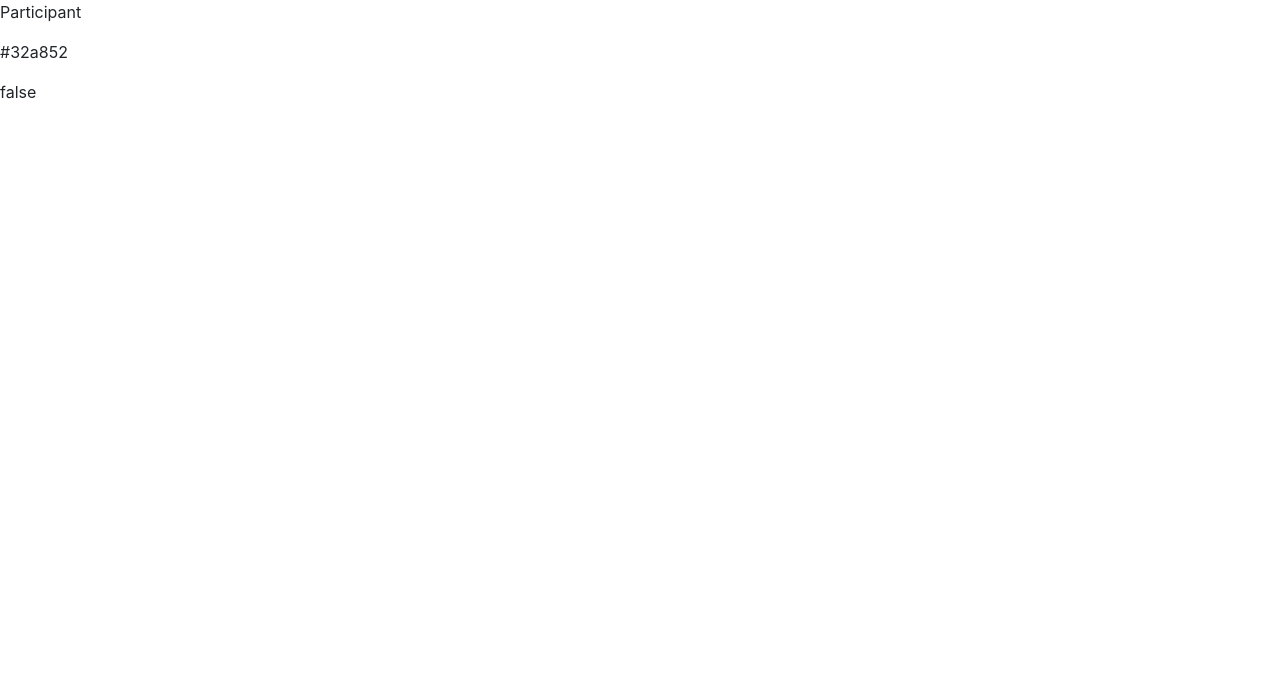
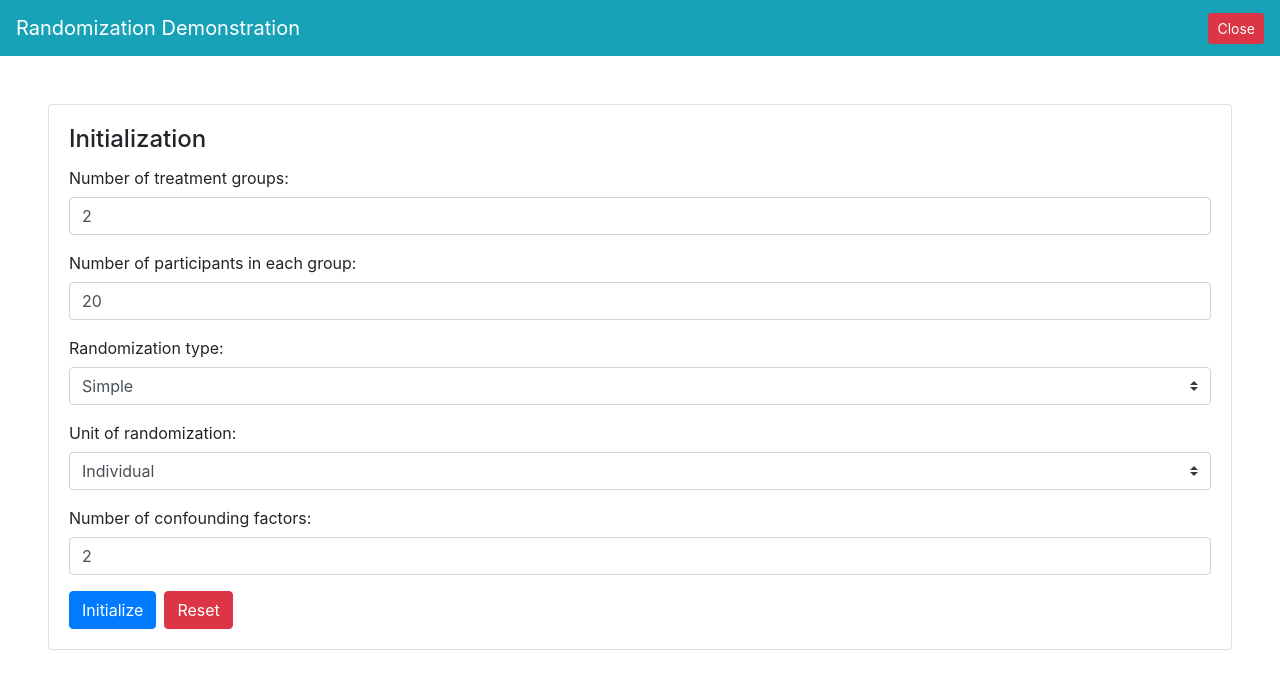
Before and after one commit to connorf25/randomization-visualization, a Vue app: page / in a window 1280 px wide. Shown: the top 688 px of the page. Built offline with nearby package versions, Linux system fonts and the light colour scheme.

Commit message:
feat: Basic form layout and close button

```diff
--- a/src/App.vue
+++ b/src/App.vue
@@ -1,16 +1,39 @@
 <template>
 	<div id="app">
-		<BaseParticipant color="#32a852" :isCluster="false" />
+		<!-- Navbar -->
+		<b-navbar toggleable="lg" type="dark" variant="info">
+			<b-navbar-brand href="#">Randomization Demonstration</b-navbar-brand>
+			<b-navbar-nav class="ml-auto">
+				<b-button @click="info = null" size="sm" variant="danger" class="my-2 my-sm-0">Close</b-button>
+			</b-navbar-nav>
+		</b-navbar>
+		<!-- Initialization form -->
+		<div v-if="!info">
+			<b-card title="Initialization" class="m-5">
+				<TheInitializationForm @submit="info = $event" />
+			</b-card>
+		</div>
+		<!-- Main layout -->
+		<div v-if="info">
+			<BaseParticipant :colorGroup="0" :isCluster="false" />
+		</div>
 	</div>
 </template>
 
 <script>
 import BaseParticipant from './components/BaseParticipant.vue'
+import TheInitializationForm from './components/TheInitializationForm.vue'
 
 export default {
 	name: 'App',
 	components: {
-		BaseParticipant
+		BaseParticipant,
+		TheInitializationForm
+	},
+	data() {
+		return {
+			info: null,
+		}
 	}
 }
 </script>
--- a/src/components/BaseParticipant.vue
+++ b/src/components/BaseParticipant.vue
@@ -1,7 +1,8 @@
 <template>
 	<div>
 		<p>Participant</p>
-		<p>{{color}}</p>
+		<p>{{colorGroup}}</p>
+		<p>{{colors[colorGroup]}}</p>
 		<p>{{isCluster}}</p>
 	</div>
 </template>
@@ -10,8 +11,18 @@
 export default {
 	name: 'HelloWorld',
 	props: {
-		color: String,
+		colorGroup: Number,
 		isCluster: Boolean
+	},
+	data() {
+		return {
+			colors: [
+				"#ed254e",
+				"#f9dc5c",
+				"#011936",
+				"#465362"
+			]
+		}
 	}
 }
 </script>
--- /dev/null
+++ b/src/components/TheInitializationForm.vue
@@ -0,0 +1,94 @@
+<template>
+	<div>
+		<b-form @submit="onSubmit" @reset="onReset" v-if="show">
+			<b-form-group label="Number of treatment groups:">
+				<b-form-input
+					v-model="form.numberGroups"
+					type="number"
+					required
+				></b-form-input>
+			</b-form-group>
+
+			<b-form-group label="Number of participants in each group:">
+				<b-form-input
+					v-model="form.numberParticipants"
+					type="number"
+					required
+				></b-form-input>
+			</b-form-group>
+
+			<b-form-group label="Randomization type:">
+				<b-form-select
+					v-model="form.randomizationType"
+					:options="randomizationTypeOptions"
+					required
+				></b-form-select>
+			</b-form-group>
+
+			<b-form-group label="Unit of randomization:">
+				<b-form-select
+					v-model="form.unitOfRandomization"
+					:options="unitOfRandomizationOptions"
+					required
+				></b-form-select>
+			</b-form-group>
+
+			<b-form-group label="Number of confounding factors:">
+				<b-form-input
+					v-model="form.numberConfoundingFactors"
+					type="number"
+					required
+				></b-form-input>
+			</b-form-group>
+
+			<b-button type="submit" class="mr-2" variant="primary">Initialize</b-button>
+			<b-button type="reset" variant="danger">Reset</b-button>
+		</b-form>
+	</div>
+</template>
+
+<script>
+export default {
+	data() {
+		return {
+			show: true,
+			form: {
+				numberGroups: 2,
+				numberParticipants: 20,
+				randomizationType: "simple",
+				unitOfRandomization: "individual",
+				numberConfoundingFactors: 2,
+			},
+			randomizationTypeOptions: [
+				{ text: 'Simple', value: 'simple' },
+				{ text: 'Block', value: 'block', disabled: true },
+				{ text: 'Stratified', value: 'stratified', disabled: true },
+			],
+			unitOfRandomizationOptions: [
+				{ text: 'Individual', value: 'individual' },
+				{ text: 'Cluster', value: 'cluster' },
+			]
+		}
+	},
+	methods: {
+		onSubmit(event) {
+			event.preventDefault();
+			this.$emit("submit", this.form);
+		},
+		onReset(event) {
+			event.preventDefault()
+			// Reset our form values
+			this.form.numberGroups = 2;
+			this.form.numberParticipants= 20;
+			this.form.randomizationType= "simple";
+			this.form.unitOfRandomization= "individual";
+			this.form.numberConfoundingFactors= 2;
+			// Trick to reset/clear native browser form validation state
+			this.show = false;
+			this.$nextTick(() => {
+				this.show = true;
+			})
+		}
+	}
+}
+</script>
```
Also changed, not shown: src/components/BaseGroup.vue (added).
